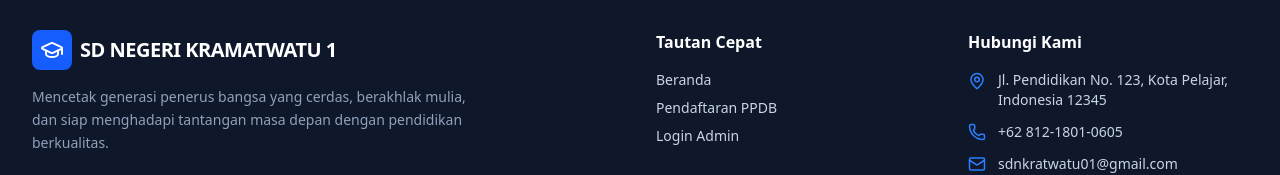
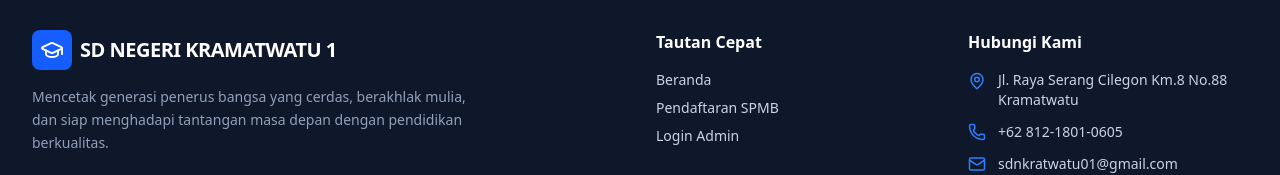
Before and after one commit to sdnkramatwatu01/ppdbsiapkai, a React (Vite) app: page /admin/login in a window 1280 px wide. Shown: the part 884-1059 px from the top of the page. Built offline with nearby package versions, Linux system fonts and the light colour scheme; no server answers.

Commit message:
Update Footer.tsx

```diff
--- a/src/components/Footer.tsx
+++ b/src/components/Footer.tsx
@@ -31,7 +31,7 @@ export default function Footer() {
             <h3 className="text-white font-semibold mb-4">Tautan Cepat</h3>
             <ul className="space-y-2 text-sm">
               <li><Link to="/" className="hover:text-blue-400 transition-colors">Beranda</Link></li>
-              <li><Link to="/daftar" className="hover:text-blue-400 transition-colors">Pendaftaran PPDB</Link></li>
+              <li><Link to="/daftar" className="hover:text-blue-400 transition-colors">Pendaftaran SPMB</Link></li>
               <li><Link to="/admin" className="hover:text-blue-400 transition-colors">Login Admin</Link></li>
             </ul>
           </div>
@@ -41,7 +41,7 @@ export default function Footer() {
             <ul className="space-y-3 text-sm">
               <li className="flex items-start gap-3">
                 <MapPin size={18} className="text-blue-500 shrink-0 mt-0.5" />
-                <span>{settings?.alamat || 'Jl. Pendidikan No. 123, Kota Pelajar, Indonesia 12345'}</span>
+                <span>{settings?.alamat || 'Jl. Raya Serang Cilegon Km.8 No.88 Kramatwatu'}</span>
               </li>
               <li className="flex items-center gap-3">
                 <Phone size={18} className="text-blue-500 shrink-0" />
```
